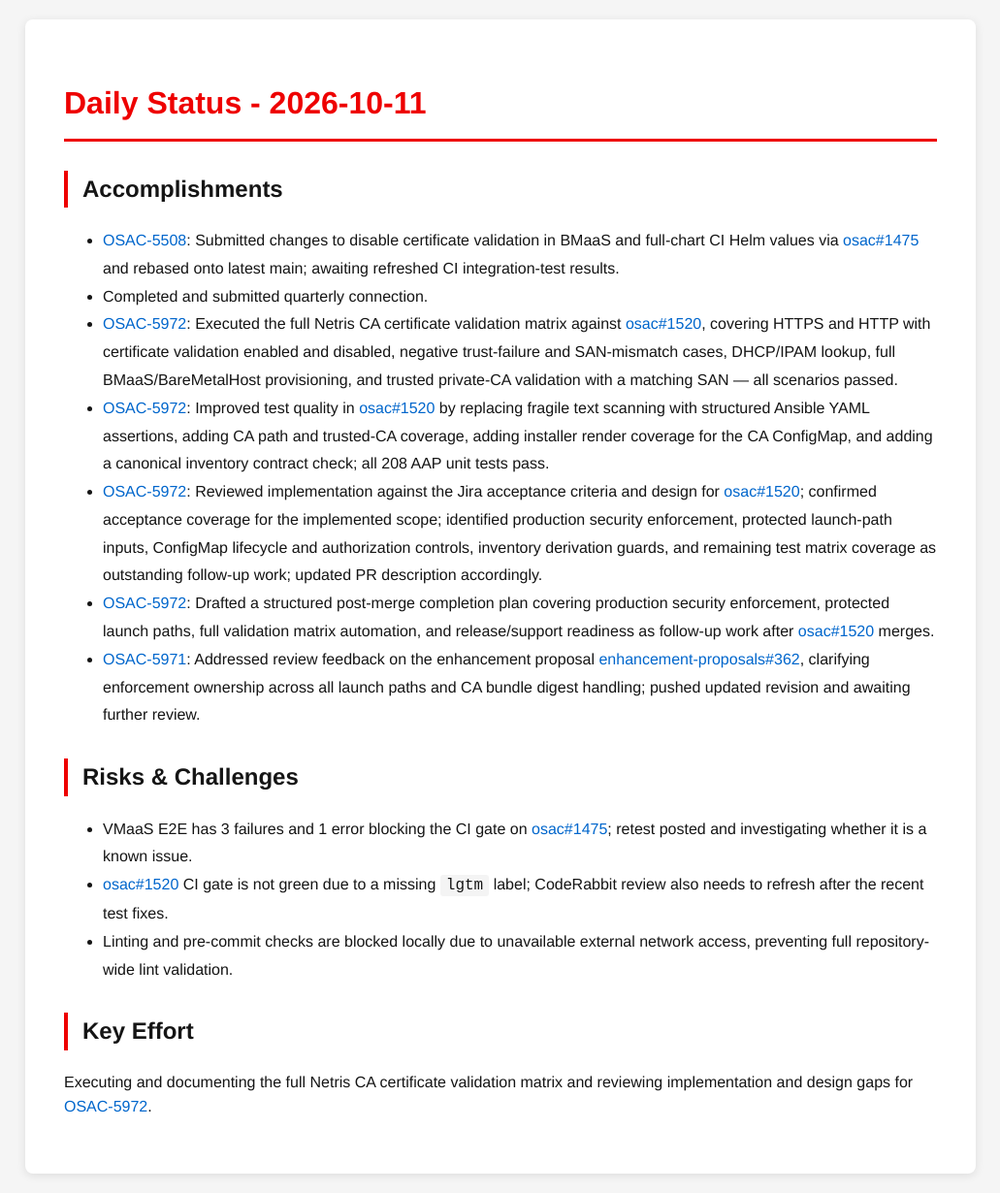
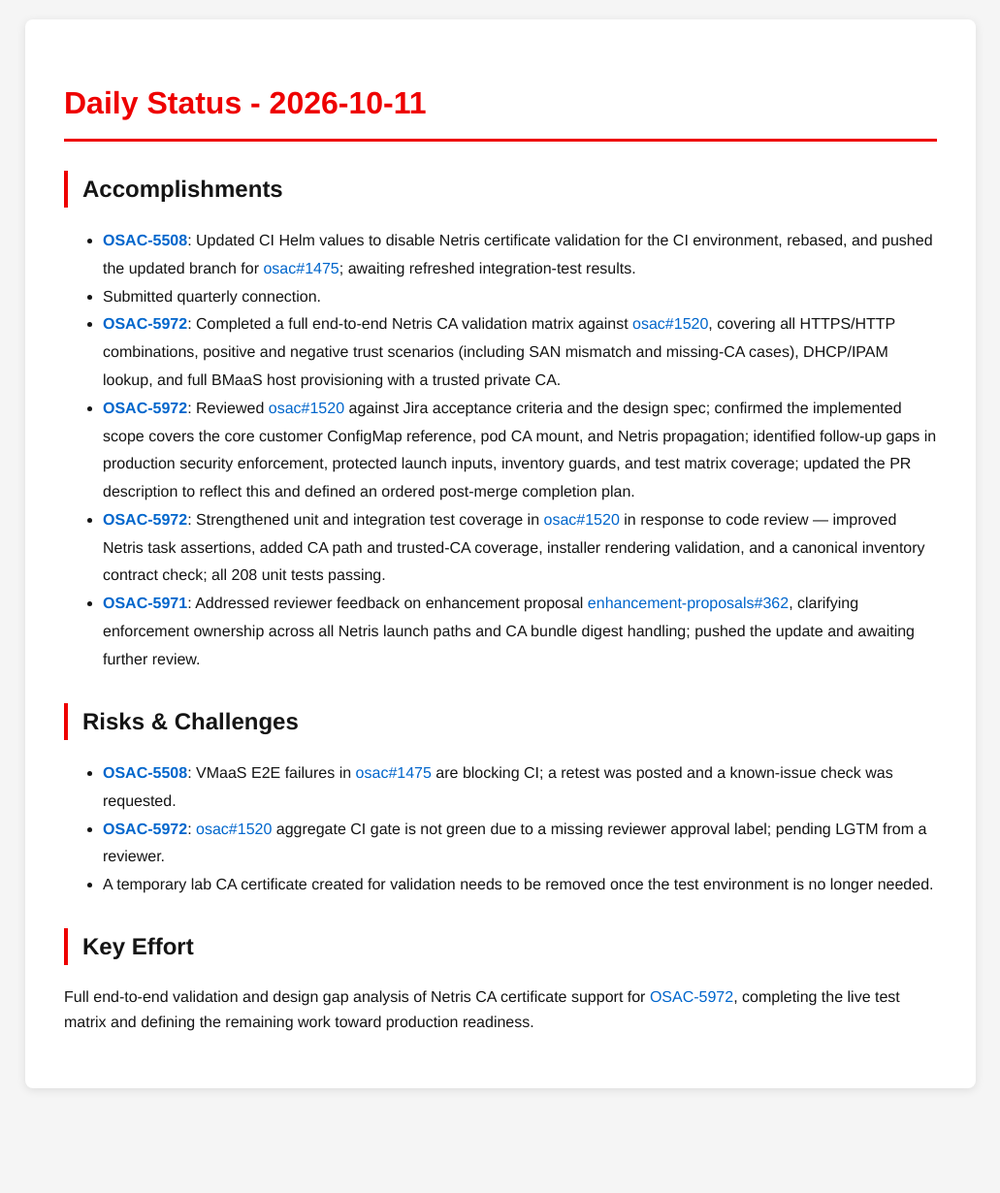
Before and after one commit to tzvatot/daily-status, a Jekyll site: the page built from 2026-10-11.md, in a window 1280 px wide. Shown: the whole page at 97% size, without its empty margins (124-1155 px from the left). Built offline with Jekyll 4.4.1, drawn with Linux system fonts in a browser that asks for light colours; after the commit the page ends 1142 px from its top, so only the background shows below that.

Commit message:
Daily status update - 2026-10-11

```diff
--- a/2026-10-11.md
+++ b/2026-10-11.md
@@ -7,18 +7,20 @@
 # Daily Status - 2026-10-11
 
 ## Accomplishments
-- [OSAC-5508](https://redhat.atlassian.net/browse/OSAC-5508): Submitted changes to disable certificate validation in BMaaS and full-chart CI Helm values via [osac#1475](https://github.com/osac-project/osac/pull/1475) and rebased onto latest main; awaiting refreshed CI integration-test results.
-- Completed and submitted quarterly connection.
-- [OSAC-5972](https://redhat.atlassian.net/browse/OSAC-5972): Executed the full Netris CA certificate validation matrix against [osac#1520](https://github.com/osac-project/osac/pull/1520), covering HTTPS and HTTP with certificate validation enabled and disabled, negative trust-failure and SAN-mismatch cases, DHCP/IPAM lookup, full BMaaS/BareMetalHost provisioning, and trusted private-CA validation with a matching SAN — all scenarios passed.
-- [OSAC-5972](https://redhat.atlassian.net/browse/OSAC-5972): Improved test quality in [osac#1520](https://github.com/osac-project/osac/pull/1520) by replacing fragile text scanning with structured Ansible YAML assertions, adding CA path and trusted-CA coverage, adding installer render coverage for the CA ConfigMap, and adding a canonical inventory contract check; all 208 AAP unit tests pass.
-- [OSAC-5972](https://redhat.atlassian.net/browse/OSAC-5972): Reviewed implementation against the Jira acceptance criteria and design for [osac#1520](https://github.com/osac-project/osac/pull/1520); confirmed acceptance coverage for the implemented scope; identified production security enforcement, protected launch-path inputs, ConfigMap lifecycle and authorization controls, inventory derivation guards, and remaining test matrix coverage as outstanding follow-up work; updated PR description accordingly.
-- [OSAC-5972](https://redhat.atlassian.net/browse/OSAC-5972): Drafted a structured post-merge completion plan covering production security enforcement, protected launch paths, full validation matrix automation, and release/support readiness as follow-up work after [osac#1520](https://github.com/osac-project/osac/pull/1520) merges.
-- [OSAC-5971](https://redhat.atlassian.net/browse/OSAC-5971): Addressed review feedback on the enhancement proposal [enhancement-proposals#362](https://github.com/osac-project/enhancement-proposals/pull/362), clarifying enforcement ownership across all launch paths and CA bundle digest handling; pushed updated revision and awaiting further review.
+
+- **[OSAC-5508](https://redhat.atlassian.net/browse/OSAC-5508)**: Updated CI Helm values to disable Netris certificate validation for the CI environment, rebased, and pushed the updated branch for [osac#1475](https://github.com/osac-project/osac/pull/1475); awaiting refreshed integration-test results.
+- Submitted quarterly connection.
+- **[OSAC-5972](https://redhat.atlassian.net/browse/OSAC-5972)**: Completed a full end-to-end Netris CA validation matrix against [osac#1520](https://github.com/osac-project/osac/pull/1520), covering all HTTPS/HTTP combinations, positive and negative trust scenarios (including SAN mismatch and missing-CA cases), DHCP/IPAM lookup, and full BMaaS host provisioning with a trusted private CA.
+- **[OSAC-5972](https://redhat.atlassian.net/browse/OSAC-5972)**: Reviewed [osac#1520](https://github.com/osac-project/osac/pull/1520) against Jira acceptance criteria and the design spec; confirmed the implemented scope covers the core customer ConfigMap reference, pod CA mount, and Netris propagation; identified follow-up gaps in production security enforcement, protected launch inputs, inventory guards, and test matrix coverage; updated the PR description to reflect this and defined an ordered post-merge completion plan.
+- **[OSAC-5972](https://redhat.atlassian.net/browse/OSAC-5972)**: Strengthened unit and integration test coverage in [osac#1520](https://github.com/osac-project/osac/pull/1520) in response to code review — improved Netris task assertions, added CA path and trusted-CA coverage, installer rendering validation, and a canonical inventory contract check; all 208 unit tests passing.
+- **[OSAC-5971](https://redhat.atlassian.net/browse/OSAC-5971)**: Addressed reviewer feedback on enhancement proposal [enhancement-proposals#362](https://github.com/osac-project/enhancement-proposals/pull/362), clarifying enforcement ownership across all Netris launch paths and CA bundle digest handling; pushed the update and awaiting further review.
 
 ## Risks & Challenges
-- VMaaS E2E has 3 failures and 1 error blocking the CI gate on [osac#1475](https://github.com/osac-project/osac/pull/1475); retest posted and investigating whether it is a known issue.
-- [osac#1520](https://github.com/osac-project/osac/pull/1520) CI gate is not green due to a missing `lgtm` label; CodeRabbit review also needs to refresh after the recent test fixes.
-- Linting and pre-commit checks are blocked locally due to unavailable external network access, preventing full repository-wide lint validation.
+
+- **[OSAC-5508](https://redhat.atlassian.net/browse/OSAC-5508)**: VMaaS E2E failures in [osac#1475](https://github.com/osac-project/osac/pull/1475) are blocking CI; a retest was posted and a known-issue check was requested.
+- **[OSAC-5972](https://redhat.atlassian.net/browse/OSAC-5972)**: [osac#1520](https://github.com/osac-project/osac/pull/1520) aggregate CI gate is not green due to a missing reviewer approval label; pending LGTM from a reviewer.
+- A temporary lab CA certificate created for validation needs to be removed once the test environment is no longer needed.
 
 ## Key Effort
-Executing and documenting the full Netris CA certificate validation matrix and reviewing implementation and design gaps for [OSAC-5972](https://redhat.atlassian.net/browse/OSAC-5972).
+
+Full end-to-end validation and design gap analysis of Netris CA certificate support for [OSAC-5972](https://redhat.atlassian.net/browse/OSAC-5972), completing the live test matrix and defining the remaining work toward production readiness.
```
